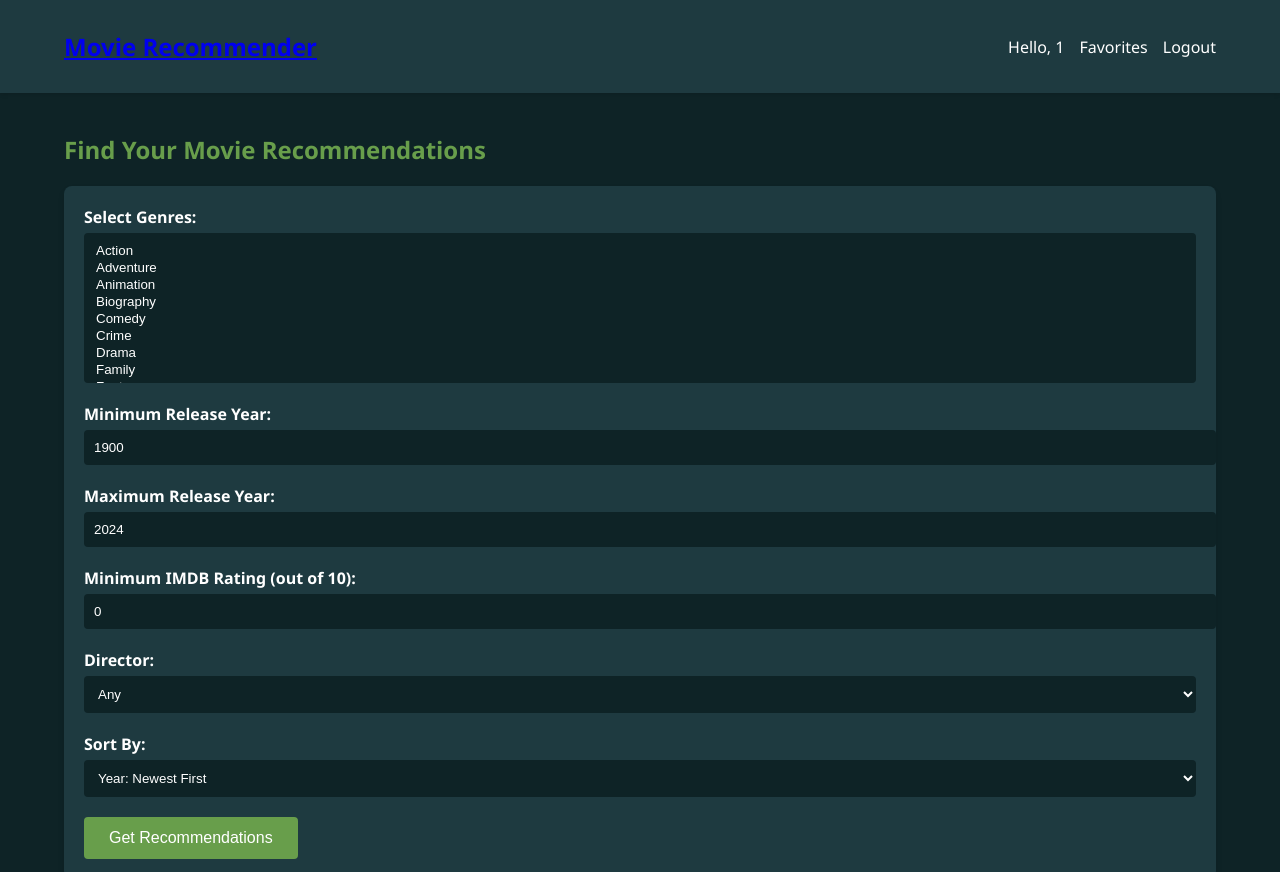
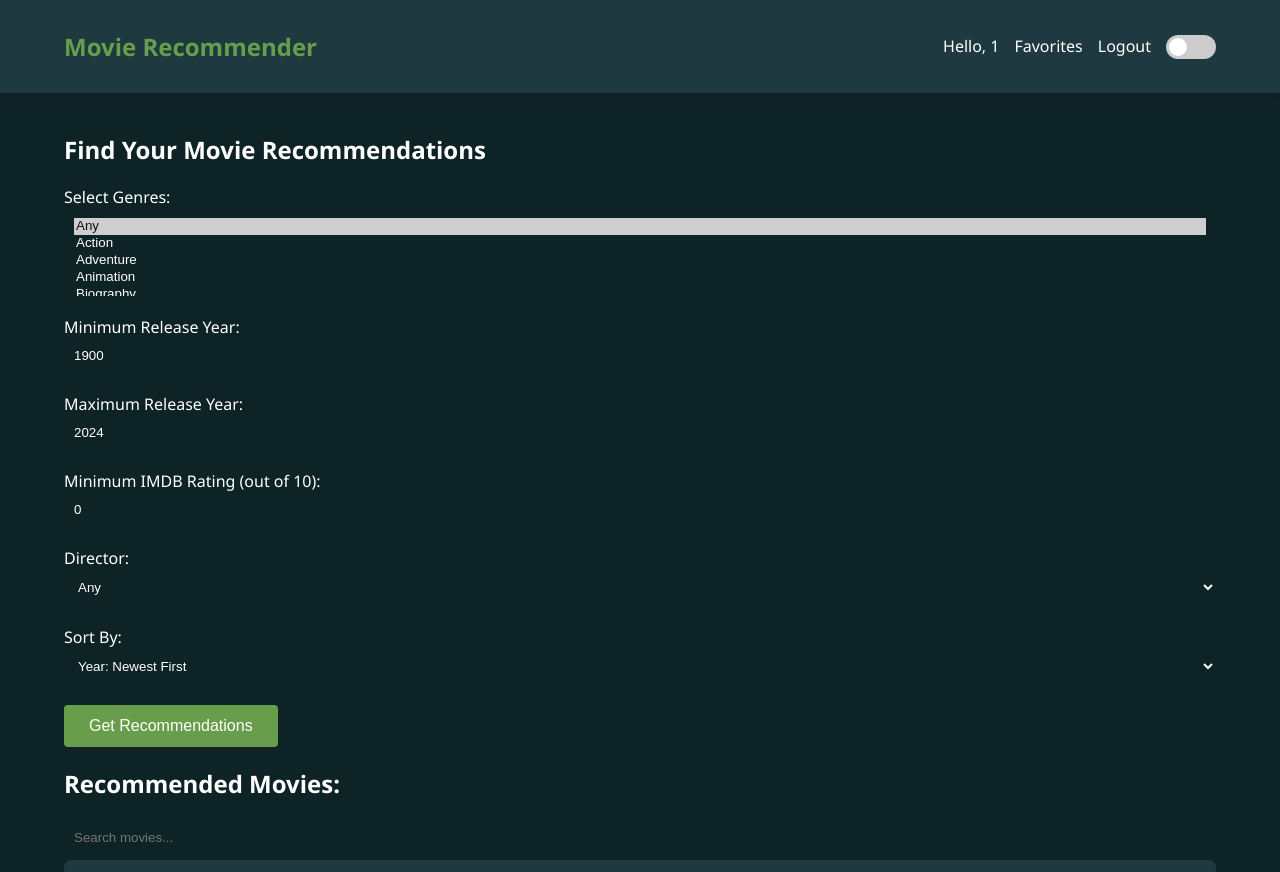
Before and after one commit to KCprsnlcc/MovieRecommender, a Flask app: page /?page=2 in a window 1280 px wide. Shown: the top 872 px of the page. Run offline with Flask 3, Linux system fonts and the light colour scheme; a user stored in the database is signed in; data comes from the database, SQL or seed files in the repository; both versions use the stored data as it was after the commit.

Commit message:
Added a Light Mode Functionality

```diff
--- a/app.py
+++ b/app.py
@@ -52,14 +52,14 @@
     if pref:
         # Use saved preferences
         selected_genres = pref['genres'].split(',') if pref['genres'] else []
-        min_year = pref['min_year'] if pref['min_year'] else 1900
-        max_year = pref['max_year'] if pref['max_year'] else 2024
-        min_rating = pref['min_rating'] if pref['min_rating'] else 0
-        selected_director = pref['director'] if pref['director'] else ''
-        sort_by = pref['sort_by'] if pref['sort_by'] else 'rating_desc'
+        # Handle 'Any' genre selection
+        if not selected_genres:
+            selected_genres = ['Any']
+        else:
+            selected_genres = [genre for genre in selected_genres if genre]
     else:
         # Default preferences
-        selected_genres = []
+        selected_genres = ['Any']
         min_year = 1900
         max_year = 2024
         min_rating = 0
@@ -69,6 +69,9 @@
     if request.method == 'POST':
         # Update preferences based on form input
         selected_genres = request.form.getlist('genres')
+        # Handle 'Any' genre selection
+        if 'Any' in selected_genres:
+            selected_genres = []
         min_year = request.form.get('min_year', 1900)
         max_year = request.form.get('max_year', 2024)
         min_rating = request.form.get('min_rating', 0)
@@ -94,6 +97,14 @@
         # Redirect to avoid form resubmission
         return redirect(url_for('index'))
 
+    # If preferences are loaded from database, ensure other variables are set
+    if pref:
+        min_year = pref['min_year'] if pref['min_year'] else 1900
+        max_year = pref['max_year'] if pref['max_year'] else 2024
+        min_rating = pref['min_rating'] if pref['min_rating'] else 0
+        selected_director = pref['director'] if pref['director'] else ''
+        sort_by = pref['sort_by'] if pref['sort_by'] else 'rating_desc'
+
     # Pagination variables
     per_page = 10
     page = request.args.get('page', 1, type=int)
@@ -102,11 +113,13 @@
     base_query = "FROM movies WHERE 1=1"
     params = []
 
-    if selected_genres:
+    if selected_genres and 'Any' not in selected_genres:
         genre_conditions = " OR ".join(["Genre LIKE ?"] * len(selected_genres))
         base_query += f" AND ({genre_conditions})"
         for genre in selected_genres:
             params.append(f"%{genre}%")
+    # If 'Any' is selected, do not add genre filter
+
     if min_year:
         base_query += " AND Released_Year >= ?"
         params.append(min_year)
--- a/static/scripts.js
+++ b/static/scripts.js
@@ -1,60 +1,3 @@
-// scripts.js
-
-document.addEventListener('DOMContentLoaded', () => {
-        const themeToggle = document.getElementById('theme-toggle');
-        const colorBlindToggle = document.getElementById('color-blind-toggle');
-
-        // Load saved theme from localStorage
-        const savedTheme = localStorage.getItem('theme');
-        if (savedTheme) {
-            document.body.classList.add(savedTheme);
-        }
-
-        updateThemeButton();
-        updateColorBlindButton();
-
-        // Event listener for theme toggle
-        themeToggle.addEventListener('click', () => {
-            if (document.body.classList.contains('dark-mode')) {
-                document.body.classList.remove('dark-mode');
-                localStorage.setItem('theme', '');
-            } else {
-                document.body.classList.add('dark-mode');
-                document.body.classList.remove('color-blind-mode');
-                localStorage.setItem('theme', 'dark-mode');
-            }
-            updateThemeButton();
-        });
-
-        // Event listener for color blind mode toggle
-        colorBlindToggle.addEventListener('click', () => {
-            if (document.body.classList.contains('color-blind-mode')) {
-                document.body.classList.remove('color-blind-mode');
-                localStorage.setItem('theme', '');
-            } else {
-                document.body.classList.add('color-blind-mode');
-                document.body.classList.remove('dark-mode');
-                localStorage.setItem('theme', 'color-blind-mode');
-            }
-            updateColorBlindButton();
-        });
-
-        function updateThemeButton() {
-            if (document.body.classList.contains('dark-mode')) {
-                themeToggle.textContent = 'Switch to Light Mode';
-            } else {
-                themeToggle.textContent = 'Switch to Dark Mode';
-            }
-        }
-
-        function updateColorBlindButton() {
-            if (document.body.classList.contains('color-blind-mode')) {
-                colorBlindToggle.textContent = 'Disable Color Blind Mode';
-            } else {
-                colorBlindToggle.textContent = 'Enable Color Blind Mode';
-            }
-        }
-    });
 document.addEventListener('DOMContentLoaded', function() {
     const searchInput = document.getElementById('search-input');
     if (searchInput) {
@@ -74,4 +17,23 @@
             });
         });
     }
+
+    // Theme Toggle Logic
+    const themeToggle = document.getElementById('theme-toggle');
+    const currentTheme = localStorage.getItem('theme');
+
+    if (currentTheme === 'light') {
+        document.body.classList.add('light-theme');
+        themeToggle.checked = true;
+    }
+
+    themeToggle.addEventListener('change', function() {
+        if (this.checked) {
+            document.body.classList.add('light-theme');
+            localStorage.setItem('theme', 'light');
+        } else {
+            document.body.classList.remove('light-theme');
+            localStorage.setItem('theme', 'dark');
+        }
     });
+});
--- a/static/styles.css
+++ b/static/styles.css
@@ -1,11 +1,41 @@
+/* Root Variables */
+:root {
+    --background-color: #0e2326;
+    --text-color: #FFFFFF;
+    --nav-background-color: #1e3a40;
+    --button-background-color: #689e4b;
+    --button-hover-color: #55833b;
+    --card-background-color: #1e3a40;
+    --input-background-color: #0e2326;
+    --flash-success-background: #689e4b;
+    --flash-danger-background: #d9534f;
+    --flash-warning-background: #f0ad4e;
+    --flash-info-background: #5bc0de;
+}
+
+/* Light Theme Variables */
+.light-theme {
+    --background-color: #ffffff;
+    --text-color: #000000;
+    --nav-background-color: #f8f9fa;
+    --button-background-color: #007bff;
+    --button-hover-color: #0056b3;
+    --card-background-color: #f8f9fa;
+    --input-background-color: #e9ecef;
+    --flash-success-background: #28a745;
+    --flash-danger-background: #dc3545;
+    --flash-warning-background: #ffc107;
+    --flash-info-background: #17a2b8;
+}
+
 /* General Styles */
 body {
-        background-color: #0e2326;
-        color: #FFFFFF;
+    background-color: var(--background-color);
+    color: var(--text-color);
     font-family: 'Segoe UI', Tahoma, Geneva, Verdana, sans-serif;
     margin: 0;
     padding: 0;
-        transition: background-color 0.5s ease;
+    transition: background-color 0.5s ease, color 0.5s ease;
 }
 
 .container {
@@ -28,10 +58,14 @@
 }
 
 nav h1 {
-        color: #689e4b;
+    color: var(--button-background-color);
     margin: 0;
-        animation: fadeInDown 1s;
     font-size: 24px;
+}
+
+nav h1 a {
+    color: var(--button-background-color);
+    text-decoration: none;
 }
 
 nav ul {
@@ -42,46 +76,106 @@
 }
 
 nav ul li {
-        animation: fadeIn 1s;
+    position: relative;
 }
 
 nav ul li a {
-        color: #FFFFFF;
+    color: var(--text-color);
     text-decoration: none;
     transition: color 0.3s ease;
 }
 
 nav ul li a:hover {
-        color: #689e4b;
+    color: var(--button-background-color);
 }
 
-    h2 {
-        color: #689e4b;
-        margin-bottom: 20px;
-        animation: fadeInDown 1s;
+/* Toggle Switch Styles */
+.switch {
+    position: relative;
+    display: inline-block;
+    width: 50px;
+    height: 24px;
 }
 
-    form {
-        background-color: #1e3a40;
-        padding: 20px;
-        border-radius: 8px;
-        box-shadow: 0 4px 6px rgba(0,0,0,0.1);
-        animation: fadeIn 1s;
-        margin-bottom: 30px;
+.switch input {
+    opacity: 0;
+    width: 0;
+    height: 0;
 }
 
-    .form-group {
-        margin-bottom: 15px;
-        animation: fadeInUp 1s;
+.slider {
+    position: absolute;
+    cursor: pointer;
+    background-color: #ccc;
+    border-radius: 34px;
+    top: 0;
+    left: 0;
+    right: 0;
+    bottom: 0;
+    transition: .4s;
 }
 
-    label {
-        display: block;
-        margin-bottom: 5px;
-        text-align: left;
-        font-weight: bold;
+.slider:before {
+    position: absolute;
+    content: "";
+    height: 18px;
+    width: 18px;
+    left: 3px;
+    bottom: 3px;
+    background-color: white;
+    border-radius: 50%;
+    transition: .4s;
 }
 
+input:checked + .slider {
+    background-color: var(--button-background-color);
+}
+
+input:checked + .slider:before {
+    transform: translateX(26px);
+}
+
+/* Rounded Slider */
+.slider.round {
+    border-radius: 34px;
+}
+
+.slider.round:before {
+    border-radius: 50%;
+}
+
+/* Headings */
+h1, h2, h3 {
+    color: var(--text-color);
+}
+
+/* Links */
+a {
+    color: var(--text-color);
+    text-decoration: none;
+}
+
+a:hover {
+    color: var(--button-background-color);
+}
+
+/* Buttons */
+button {
+    background-color: var(--button-background-color);
+    color: var(--text-color);
+    padding: 12px 25px;
+    border: none;
+    border-radius: 4px;
+    cursor: pointer;
+    transition: background-color 0.3s ease;
+    font-size: 16px;
+}
+
+button:hover {
+    background-color: var(--button-hover-color);
+}
+
+/* Inputs */
 input[type="text"],
 input[type="password"],
 input[type="number"],
@@ -91,47 +185,21 @@
     border: none;
     border-radius: 4px;
     margin-bottom: 5px;
-        background-color: #0e2326;
-        color: #FFFFFF;
+    background-color: var(--input-background-color);
+    color: var(--text-color);
 }
 
-    select[multiple] {
-        height: 150px;
+/* Form Group */
+.form-group {
+    margin-bottom: 15px;
 }
 
-    button {
-        background-color: #689e4b;
-        color: #FFFFFF;
-        padding: 12px 25px;
-        border: none;
-        border-radius: 4px;
-        cursor: pointer;
-        transition: background-color 0.3s ease;
-        animation: fadeInUp 1s;
-        font-size: 16px;
-    }
-
-    button:hover {
-        background-color: #55833b;
-    }
-
-    .movies {
-        animation: fadeInUp 1s;
-        margin-top: 40px;
-    }
-
-    .movie-list {
-        display: grid;
-        grid-template-columns: repeat(auto-fit, minmax(200px, 1fr));
-        gap: 20px;
-    }
-
+/* Movie Cards */
 .movie-card {
-        background-color: #1e3a40;
+    background-color: var(--card-background-color);
     padding: 15px;
     border-radius: 8px;
     transition: transform 0.3s ease, box-shadow 0.3s ease;
-        animation: fadeInUp 1s;
     display: flex;
     flex-direction: column;
     align-items: center;
--- a/templates/base.html
+++ b/templates/base.html
@@ -19,6 +19,13 @@
                     <li><a href="{{ url_for('login') }}">Login</a></li>
                     <li><a href="{{ url_for('register') }}">Register</a></li>
                 {% endif %}
+                <!-- Dark Mode Toggle -->
+                <li>
+                    <label class="switch">
+                        <input type="checkbox" id="theme-toggle">
+                        <span class="slider round"></span>
+                    </label>
+                </li>
             </ul>
         </div>
     </nav>
--- a/templates/index.html
+++ b/templates/index.html
@@ -6,6 +6,7 @@
         <div class="form-group">
             <label for="genres">Select Genres:</label>
             <select name="genres" id="genres" multiple required>
+                <option value="Any" {% if 'Any' in selected_genres %}selected{% endif %}>Any</option>
                 {% for genre in genres %}
                     <option value="{{ genre }}" {% if genre in selected_genres %}selected{% endif %}>{{ genre }}</option>
                 {% endfor %}
```
Also changed, not shown: other parts of static/styles.css (+93 -96 lines), movies.db. Lines whose indentation alone changed are shown as unchanged.
